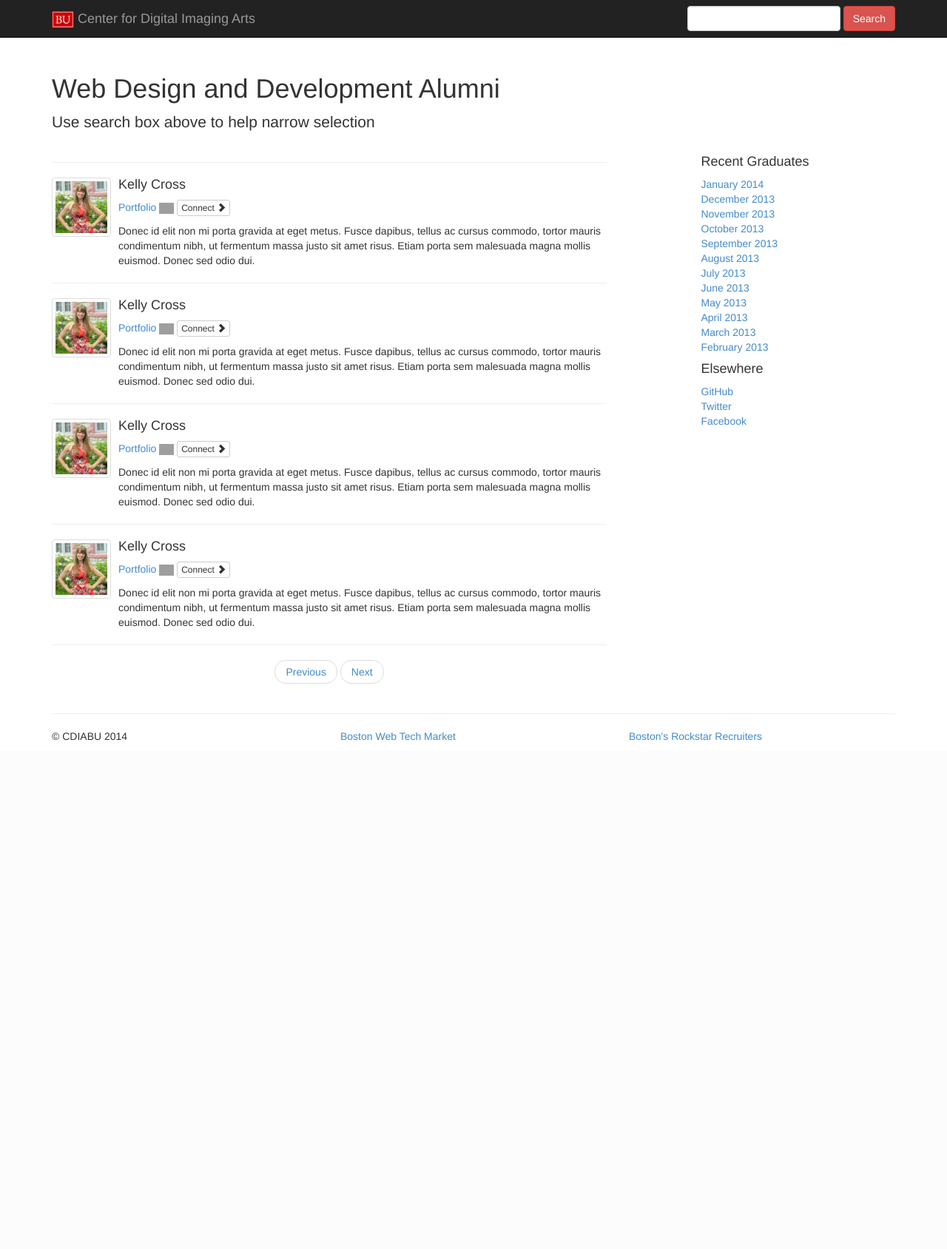
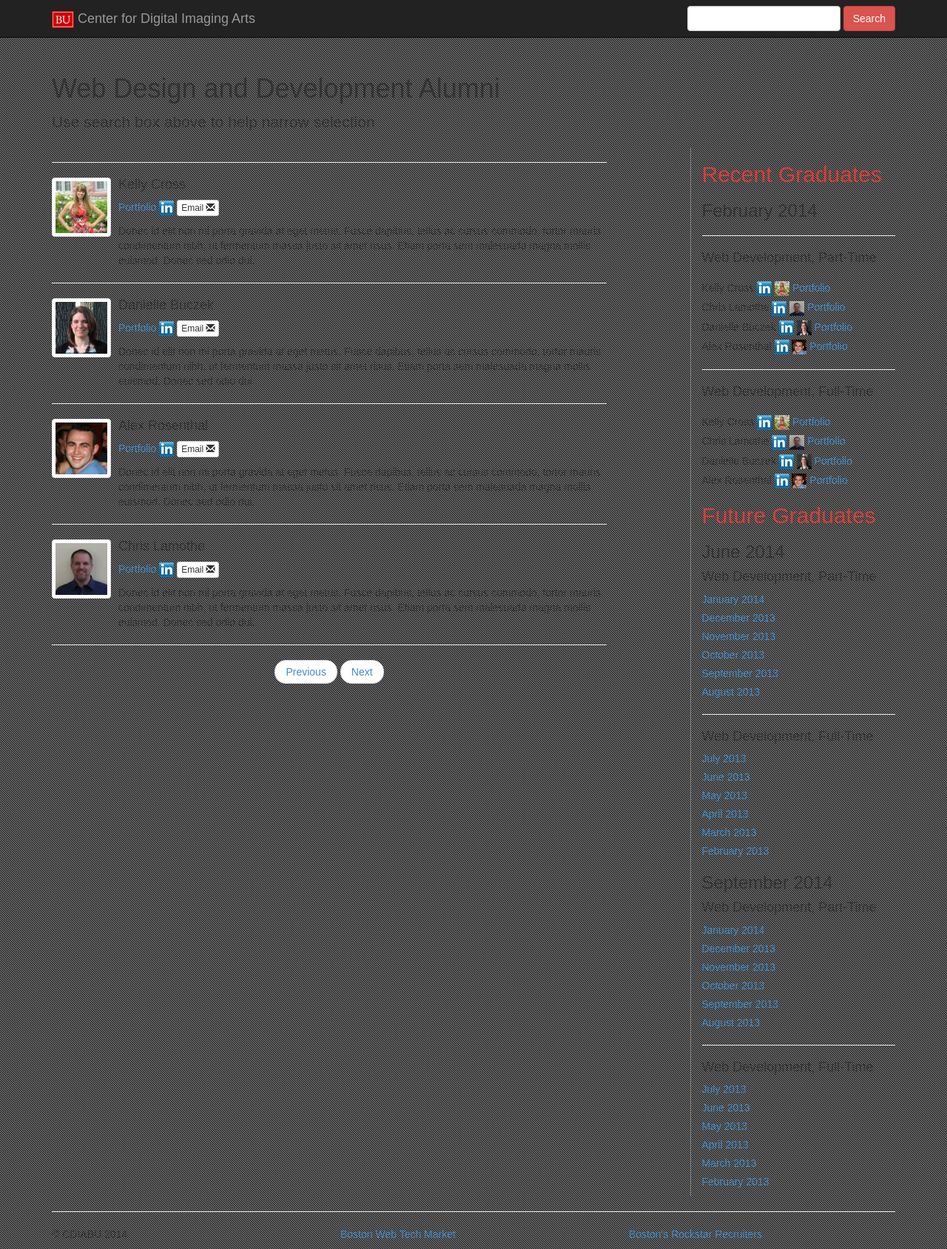
Before and after one commit to 617dev/cdia-alumni-site, a PHP site: page /profiles.html in a window 1280 px wide. Shown: the whole page at 74% size. Before the commit the page ends 1001 px from the top, so only its background shows below. Run offline with PHP 8.4, Linux system fonts and the light colour scheme; some libraries are stand-ins or nearby versions; grey boxes are pictures that could not be loaded.

Commit message:
Adding favicon, updated profiles.html, etc

```diff
--- a/css/style.css
+++ b/css/style.css
@@ -2,5 +2,17 @@ body {
 		font-family: Arial, Helvetica, sans-serif;
 		background-image: url(images/08original.gif);   /*url(bg_grad.gif);*/
 		background-repeat: repeat-x repeat-y;
-		background-color: #4C6A49;
 	}
+
+.brickred {
+	color: #d43f3a;
+}
+
+ol.list-unstyled li {
+	margin-top:5px;
+	margin-bottom:5px;
+}
+
+p.listname {
+	display: inline;
+}
--- a/profiles.html
+++ b/profiles.html
@@ -1,16 +1,16 @@
-
 <!DOCTYPE html>
 <html lang="en">
   <head>
     <meta charset="utf-8">
     <meta http-equiv="X-UA-Compatible" content="IE=edge">
     <meta name="viewport" content="width=device-width, initial-scale=1">
-    <meta name="description" content="">
-    <meta name="author" content="">
-    <link rel="shortcut icon" href="../../assets/ico/favicon.ico">
+    <meta name="description" content="CDIABU Alumni">
+    <meta name="author" content="CDIABU Alumni">
+    <link rel="shortcut icon" href="ico/favicon.ico">
     <title>CDIA BU Alumni</title>
     <link href="bootstrap-3.1.1-dist/css/bootstrap.min.css" rel="stylesheet">
     <link href="bootstrap-3.1.1-dist/css/jumbotron.css" rel="stylesheet">
+    <link href="css/style.css" rel="stylesheet">
   </head>
 
   <body>
@@ -51,30 +51,30 @@
           <div class="blog-post">
             <img src="img/profile_4.jpg" width="80px" alt="profile_4" class="img-thumbnail" style="float:left; margin-right: 10px; margin-bottom: 30px">
           <h4>Kelly Cross</h4>
-            <p><a href="#">Portfolio</a> <a href="#"><img src="img/LinkedinIcon.png" style="width:20px"/></a> <a class="btn btn-xs btn-default" href="#" role="button">Connect
-              <span class="glyphicon glyphicon-chevron-right"></span></a></p>
+            <p><a href="#">Portfolio</a> <a href="#"><img src="img/LinkedinIcon.png" style="width:20px"/></a> <a class="btn btn-xs btn-default" href="#" role="button">Email
+              <span class="glyphicon glyphicon-envelope"></span></a></p>
             <p>Donec id elit non mi porta gravida at eget metus. Fusce dapibus, tellus ac cursus commodo, tortor mauris condimentum nibh, ut fermentum massa justo sit amet risus. Etiam porta sem malesuada magna mollis euismod. Donec sed odio dui. </p>
           </div><!-- /.blog-post -->
           <hr>
 
           <div class="blog-post">
-            <img src="img/profile_4.jpg" width="80px" alt="profile_4" class="img-thumbnail" style="float:left; margin-right: 10px; margin-bottom: 30px">
-          <h4>Kelly Cross</h4>
-            <p><a href="#">Portfolio</a> <a href="#"><img src="img/LinkedinIcon.png" style="width:20px"/></a> <a class="btn btn-xs btn-default" href="#" role="button">Connect <span class="glyphicon glyphicon-chevron-right"></span></a></p>
+            <img src="img/profile_2.jpg" width="80px" alt="profile_4" class="img-thumbnail" style="float:left; margin-right: 10px; margin-bottom: 30px">
+          <h4>Danielle Buczek</h4>
+            <p><a href="#">Portfolio</a> <a href="#"><img src="img/LinkedinIcon.png" style="width:20px"/></a> <a class="btn btn-xs btn-default" href="#" role="button">Email <span class="glyphicon glyphicon-envelope"></span></a></p>
             <p>Donec id elit non mi porta gravida at eget metus. Fusce dapibus, tellus ac cursus commodo, tortor mauris condimentum nibh, ut fermentum massa justo sit amet risus. Etiam porta sem malesuada magna mollis euismod. Donec sed odio dui. </p>
           </div><!-- /.blog-post -->
           <hr>
           <div class="blog-post">
-            <img src="img/profile_4.jpg" width="80px" alt="profile_4" class="img-thumbnail" style="float:left; margin-right: 10px; margin-bottom: 30px">
-          <h4>Kelly Cross</h4>
-            <p><a href="#">Portfolio</a> <a href="#"><img src="img/LinkedinIcon.png" style="width:20px"/></a> <a class="btn btn-xs btn-default" href="#" role="button">Connect <span class="glyphicon glyphicon-chevron-right"></span></a></p>
+            <img src="img/profile_1.jpg" width="80px" alt="profile_4" class="img-thumbnail" style="float:left; margin-right: 10px; margin-bottom: 30px">
+          <h4>Alex Rosenthal</h4>
+            <p><a href="#">Portfolio</a> <a href="#"><img src="img/LinkedinIcon.png" style="width:20px"/></a> <a class="btn btn-xs btn-default" href="#" role="button">Email <span class="glyphicon glyphicon-envelope"></span></a></p>
             <p>Donec id elit non mi porta gravida at eget metus. Fusce dapibus, tellus ac cursus commodo, tortor mauris condimentum nibh, ut fermentum massa justo sit amet risus. Etiam porta sem malesuada magna mollis euismod. Donec sed odio dui. </p>
           </div><!-- /.blog-post -->
           <hr>
           <div class="blog-post">
-            <img src="img/profile_4.jpg" width="80px" alt="profile_4" class="img-thumbnail" style="float:left; margin-right: 10px; margin-bottom: 30px">
-          <h4>Kelly Cross</h4>
-            <p><a href="#">Portfolio</a> <a href="#"><img src="img/LinkedinIcon.png" style="width:20px"/></a> <a class="btn btn-xs btn-default" href="#" role="button">Connect <span class="glyphicon glyphicon-chevron-right"></span></a></p>
+            <img src="img/profile_3.jpg" width="80px" alt="profile_4" class="img-thumbnail" style="float:left; margin-right: 10px; margin-bottom: 30px">
+          <h4>Chris Lamothe</h4>
+            <p><a href="#">Portfolio</a> <a href="#"><img src="img/LinkedinIcon.png" style="width:20px"/></a> <a class="btn btn-xs btn-default" href="#" role="button">Email <span class="glyphicon glyphicon-envelope"></span></a></p>
             <p>Donec id elit non mi porta gravida at eget metus. Fusce dapibus, tellus ac cursus commodo, tortor mauris condimentum nibh, ut fermentum massa justo sit amet risus. Etiam porta sem malesuada magna mollis euismod. Donec sed odio dui. </p>
           </div><!-- /.blog-post -->
           <hr>
@@ -86,13 +86,81 @@
 
         </div><!-- /.blog-main -->
 
-        <div class="col-sm-3 col-sm-offset-1 blog-sidebar">
+        <div class="col-sm-3 col-sm-offset-1 blog-sidebar" style="border-left:1px solid gray">
     <!--       <div class="sidebar-module sidebar-module-inset">
             <h4>Graduating</h4>
             <p>Etiam porta <em>sem malesuada magna</em> mollis euismod. Cras mattis consectetur purus sit amet fermentum. Aenean lacinia bibendum nulla sed consectetur.</p>
           </div> -->
           <div class="sidebar-module">
-            <h4>Recent Graduates</h4>
+            <h2 class="brickred">Recent Graduates</h2>
+            <h3>February 2014</h3>
+            <hr>
+            <h4 style="padding-bottom:10px">Web Development, Part-Time</h4>
+            <ol class="list-unstyled">
+              <li>
+                <p class="listname">Kelly Cross</p>
+                <a href="#">
+                  <img src="img/LinkedinIcon.png" style="width:20px"/></a>
+                  <img src="img/profile_4.jpg" width="20px" alt="profile_4">
+                <a href="#">Portfolio</a>
+              </li>
+              <li>
+                <p class="listname">Chris Lamothe</p>
+                <a href="#">
+                  <img src="img/LinkedinIcon.png" style="width:20px"/></a>
+                  <img src="img/profile_3.jpg" width="20px" alt="profile_4">
+                <a href="#">Portfolio</a>
+              </li>
+              <li>
+                <p class="listname">Danielle Buczek</p>
+                <a href="#">
+                  <img src="img/LinkedinIcon.png" style="width:20px"/></a>
+                  <img src="img/profile_2.jpg" width="20px" alt="profile_4">
+                <a href="#">Portfolio</a></li>
+              <li>
+                <p class="listname">Alex Rosenthal</p>
+                <a href="#">
+                  <img src="img/LinkedinIcon.png" style="width:20px"/></a>
+                  <img src="img/profile_1.jpg" width="20px" alt="profile_4">
+                <a href="#">Portfolio</a>
+              </li>
+            </ol>
+            <hr>
+            <h4 style="padding-bottom:10px">Web Development, Full-Time</h4>
+            <ol class="list-unstyled">
+              <li>
+                <p class="listname">Kelly Cross</p>
+                <a href="#">
+                  <img src="img/LinkedinIcon.png" style="width:20px"/></a>
+                  <img src="img/profile_4.jpg" width="20px" alt="profile_4">
+                <a href="#">Portfolio</a>
+              </li>
+              <li>
+                Chris Lamothe
+                <a href="#">
+                  <img src="img/LinkedinIcon.png" style="width:20px"/></a>
+                  <img src="img/profile_3.jpg" width="20px" alt="profile_4">
+                <a href="#">Portfolio</a>
+              </li>
+              <li>
+                Danielle Buczek
+                <a href="#">
+                  <img src="img/LinkedinIcon.png" style="width:20px"/></a>
+                  <img src="img/profile_2.jpg" width="20px" alt="profile_4">
+                <a href="#">Portfolio</a></li>
+              <li>
+                Alex Rosenthal
+                <a href="#">
+                  <img src="img/LinkedinIcon.png" style="width:20px"/></a>
+                  <img src="img/profile_1.jpg" width="20px" alt="profile_4">
+                <a href="#">Portfolio</a>
+              </li>
+            </ol>
+          </div>
+          <div class="sidebar-module">
+            <h2 class="brickred">Future Graduates</h2>
+            <h3>June 2014</h3>
+            <h4>Web Development, Part-Time</h4>
             <ol class="list-unstyled">
               <li><a href="#">January 2014</a></li>
               <li><a href="#">December 2013</a></li>
@@ -100,6 +168,10 @@
               <li><a href="#">October 2013</a></li>
               <li><a href="#">September 2013</a></li>
               <li><a href="#">August 2013</a></li>
+            </ol>
+            <hr>
+            <h4>Web Development, Full-Time</h4>
+            <ol class="list-unstyled">
               <li><a href="#">July 2013</a></li>
               <li><a href="#">June 2013</a></li>
               <li><a href="#">May 2013</a></li>
@@ -107,13 +179,25 @@
               <li><a href="#">March 2013</a></li>
               <li><a href="#">February 2013</a></li>
             </ol>
-          </div>
-          <div class="sidebar-module">
-            <h4>Elsewhere</h4>
+            <h3>September 2014</h3>
+            <h4>Web Development, Part-Time</h4>
             <ol class="list-unstyled">
-              <li><a href="#">GitHub</a></li>
-              <li><a href="#">Twitter</a></li>
-              <li><a href="#">Facebook</a></li>
+              <li><a href="#">January 2014</a></li>
+              <li><a href="#">December 2013</a></li>
+              <li><a href="#">November 2013</a></li>
+              <li><a href="#">October 2013</a></li>
+              <li><a href="#">September 2013</a></li>
+              <li><a href="#">August 2013</a></li>
+            </ol>
+            <hr>
+            <h4>Web Development, Full-Time</h4>
+            <ol class="list-unstyled">
+              <li><a href="#">July 2013</a></li>
+              <li><a href="#">June 2013</a></li>
+              <li><a href="#">May 2013</a></li>
+              <li><a href="#">April 2013</a></li>
+              <li><a href="#">March 2013</a></li>
+              <li><a href="#">February 2013</a></li>
             </ol>
           </div>
         </div><!-- /.blog-sidebar -->
```
Also changed, not shown: favicon.ico (added), img/LinkedinIcon.png (added).
